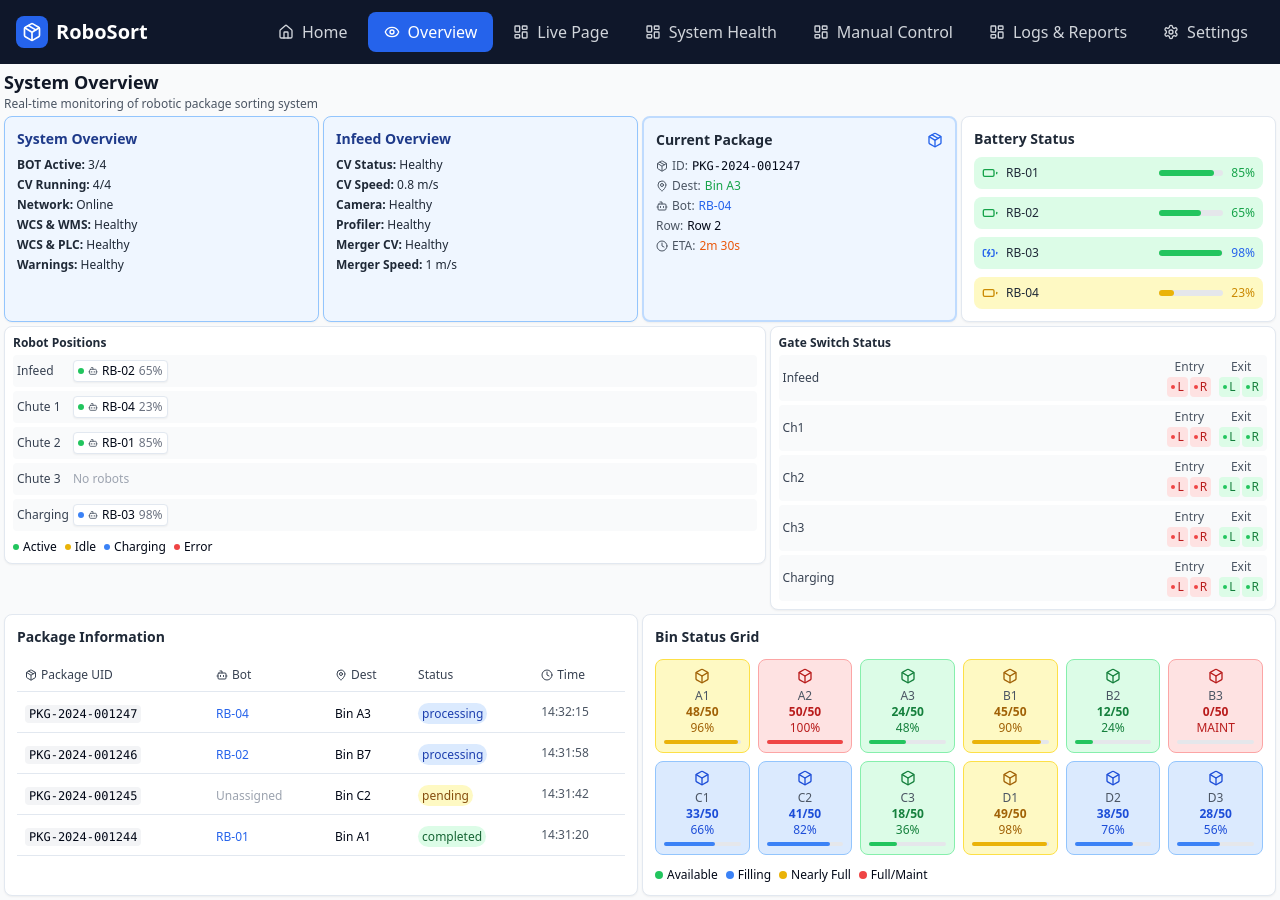
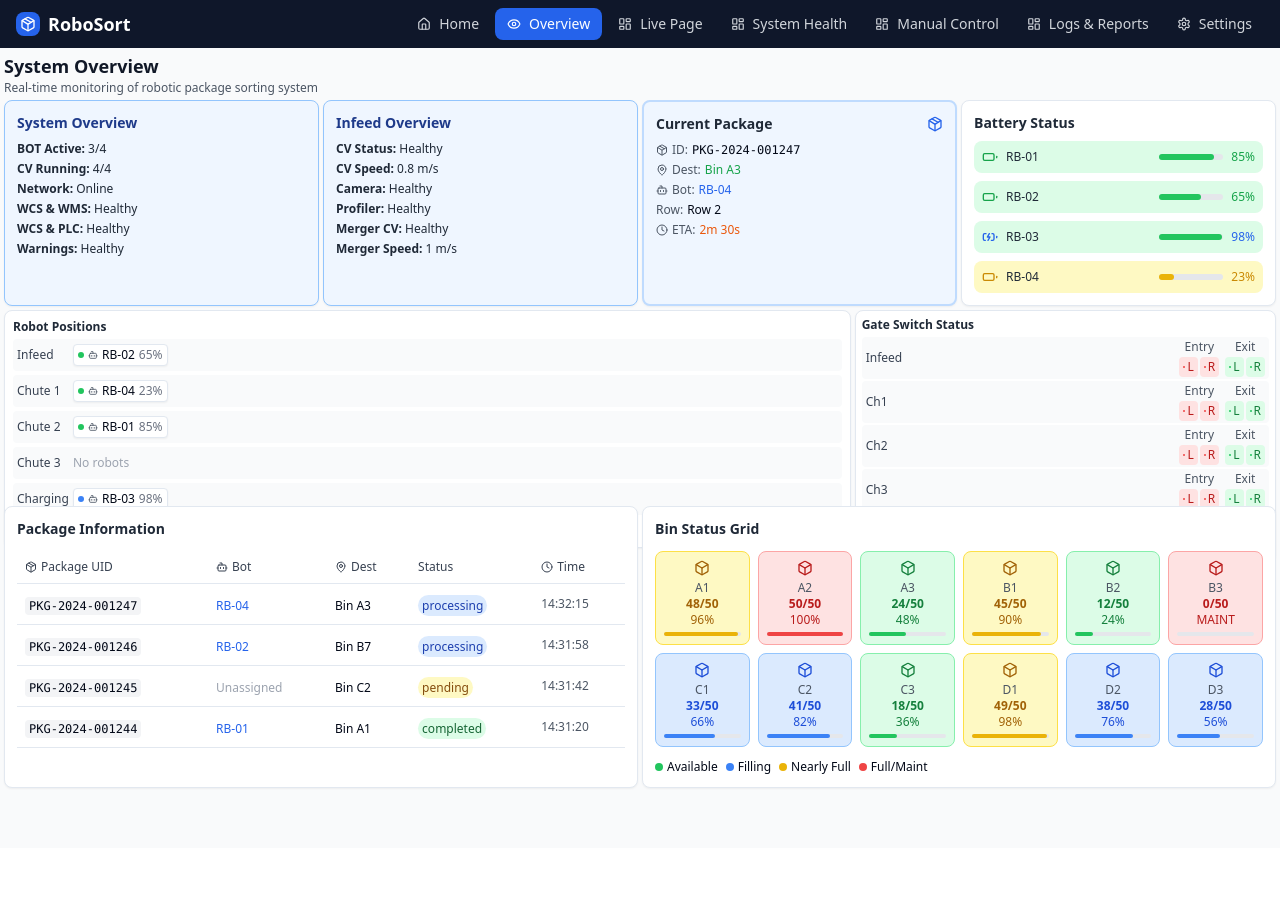
Before and after one commit to Suraj-Vaidyanathan/sapien-sort, a React (Vite) app: page /overview in a window 1280 px wide. After the commit the page ends 848 px from the top, so only its background shows below. Built offline with nearby package versions, Linux system fonts and the light colour scheme.

Commit message:
Refactor: Adjust card and navbar heights
Reduced the height of the Switch Status card to match the Robot Positions card and decreased the height of the navbar.

```diff
--- a/src/components/Navbar.tsx
+++ b/src/components/Navbar.tsx
@@ -17,13 +17,13 @@ const Navbar = () => {
   return (
     <nav className="bg-slate-900 text-white shadow-lg">
       <div className="max-w-7xl mx-auto px-4">
-        <div className="flex justify-between items-center h-16">
+        <div className="flex justify-between items-center h-12">
           {/* App brand */}
           <div className="flex items-center space-x-2">
-            <div className="w-8 h-8 bg-blue-600 rounded-lg flex items-center justify-center">
-              <Package className="w-5 h-5" />
+            <div className="w-6 h-6 bg-blue-600 rounded-lg flex items-center justify-center">
+              <Package className="w-4 h-4" />
             </div>
-            <span className="text-xl font-bold">RoboSort</span>
+            <span className="text-lg font-bold">RoboSort</span>
           </div>
 
           {/* Navigation */}
@@ -33,15 +33,15 @@ const Navbar = () => {
                 key={item.name}
                 to={item.path}
                 className={({ isActive }) =>
-                  `flex items-center space-x-2 px-4 py-2 rounded-lg transition-colors duration-200 ${
+                  `flex items-center space-x-2 px-3 py-1.5 rounded-lg transition-colors duration-200 ${
                     isActive
                       ? 'bg-blue-600 text-white'
                       : 'text-gray-300 hover:text-white hover:bg-slate-800'
                   }`
                 }
               >
-                <item.icon className="w-4 h-4" />
-                <span>{item.name}</span>
+                <item.icon className="w-3.5 h-3.5" />
+                <span className="text-sm">{item.name}</span>
               </NavLink>
             ))}
           </div>
--- a/src/components/SwitchStatusCard.tsx
+++ b/src/components/SwitchStatusCard.tsx
@@ -22,7 +22,7 @@ const SwitchStatusCard: React.FC<SwitchStatusCardProps> = ({ totalRows, switches
 
   const SwitchIcon: React.FC<{ status: boolean; side: 'left' | 'right' }> = ({ status, side }) => (
     <div className={`flex items-center space-x-0.5 px-1 py-0.5 rounded ${status ? 'bg-green-100' : 'bg-red-100'}`}>
-      <span className={`w-1 h-1 inline-block rounded-full ${status ? 'bg-green-500' : 'bg-red-500'}`} />
+      <span className={`w-0.5 h-0.5 inline-block rounded-full ${status ? 'bg-green-500' : 'bg-red-500'}`} />
       <span className={`text-xs font-medium ${status ? 'text-green-700' : 'text-red-700'}`}>
         {side === 'left' ? 'L' : 'R'}
       </span>
@@ -30,20 +30,20 @@ const SwitchStatusCard: React.FC<SwitchStatusCardProps> = ({ totalRows, switches
   );
 
   return (
-    <Card className="p-2">
+    <Card className="p-1.5 h-full">
       <h3 className="text-xs font-semibold text-gray-800 mb-1">Gate Switch Status</h3>
-      <div className="space-y-1">
+      <div className="space-y-0.5 overflow-y-auto" style={{ maxHeight: 'calc(100% - 24px)' }}>
         {Array.from({ length: totalRows }, (_, rowIndex) => {
           const rowSwitches = switches[rowIndex] || { entry: [], exit: [] };
           const entryStatus = rowSwitches.entry.length > 0 ? rowSwitches.entry[0].status : false;
           const exitStatus = !entryStatus;
 
           return (
-            <div key={rowIndex} className="flex items-center justify-between p-1 bg-gray-50 rounded">
+            <div key={rowIndex} className="flex items-center justify-between px-1 py-0.5 bg-gray-50 rounded">
               <div className="w-8 text-xs font-medium text-gray-700">
                 {getRowLabel(rowIndex)}
               </div>
-              <div className="flex items-center space-x-2">
+              <div className="flex items-center space-x-1.5">
                 <div className="flex flex-col items-center">
                   <span className="text-xs text-gray-600 mb-0.5">Entry</span>
                   <div className="flex space-x-0.5">
--- a/src/pages/Overview.tsx
+++ b/src/pages/Overview.tsx
@@ -95,11 +95,11 @@ const Overview = () => {
         </div>
 
         {/* Middle row - Robot Visualization and Switch Status */}
-        <div className="grid grid-cols-1 xl:grid-cols-5 gap-1 mb-1">
-          <div className="xl:col-span-3">
+        <div className="grid grid-cols-1 xl:grid-cols-3 gap-1 mb-1 h-48">
+          <div className="xl:col-span-2">
             <RobotVisualization robots={robots} totalRows={TOTAL_ROWS} />
           </div>
-          <div className="xl:col-span-2">
+          <div className="xl:col-span-1">
             <SwitchStatusCard totalRows={TOTAL_ROWS} switches={mappedSwitches} />
           </div>
         </div>
```
